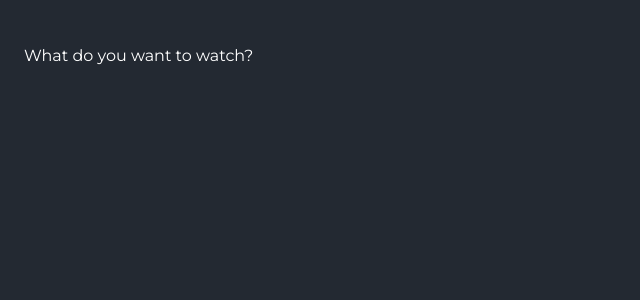
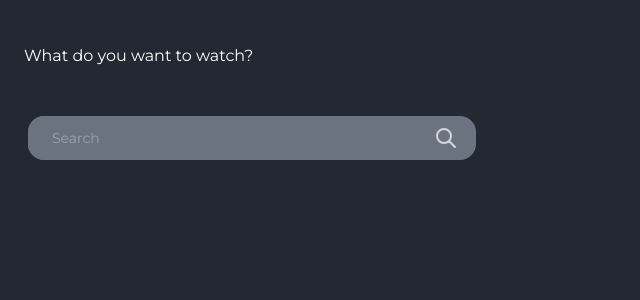
Before and after one commit to lucas-rossolini/wonder-partners-movies-app, a React (Create React App) app: page /home in a window 1280 px wide. Shown: the top 300 px of the page, without its empty margins (0-640 px from the left). Built offline with nearby package versions, Linux system fonts and the light colour scheme; no server answers.

Commit message:
FEAT:created Searchbar component

```diff
--- /dev/null
+++ b/src/components/inputs/Searchbar.jsx
@@ -0,0 +1,34 @@
+import React from "react";
+
+const Searchbar = function Searchbar() {
+  return (
+    <div className="max-w-md mx-7">
+      <div className="relative flex items-center w-full h-11 rounded-2xl focus-within:shadow-lg bg-gray-500 overflow-hidden mt-12">
+        <input
+          className="peer h-full w-full outline-none text-sm text-gray-700 pl-6 bg-gray-500"
+          type="text"
+          id="search"
+          placeholder="Search"
+        />
+        <div className="grid place-items-center h-full w-12 text-gray-300 pr-4">
+          <svg
+            xmlns="http://www.w3.org/2000/svg"
+            className="h-6 w-6"
+            fill="none"
+            viewBox="0 0 24 24"
+            stroke="currentColor"
+          >
+            <path
+              stroke-linecap="round"
+              stroke-linejoin="round"
+              stroke-width="2"
+              d="M21 21l-6-6m2-5a7 7 0 11-14 0 7 7 0 0114 0z"
+            />
+          </svg>
+        </div>
+      </div>
+    </div>
+  );
+};
+
+export default Searchbar;
--- a/src/pages/Home.jsx
+++ b/src/pages/Home.jsx
@@ -1,5 +1,7 @@
 import React, { useState, useEffect } from "react";
 import axios from "axios";
+
+import Searchbar from "../components/inputs/Searchbar";
 
 const Home = function Home() {
   const [moviesList, setMoviesList] = useState([]);
@@ -25,6 +27,7 @@ const Home = function Home() {
   return (
     <>
       <h1 className="mt-11 ml-6">What do you want to watch?</h1>
+      <Searchbar />
     </>
   );
 };
```
